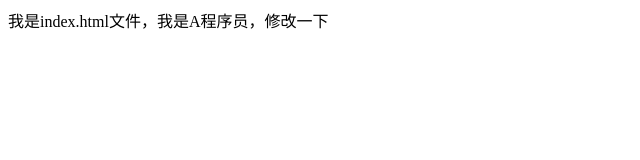
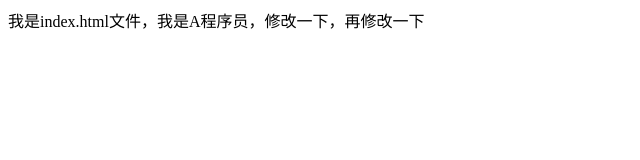
Before and after one commit to zhao-lay/git-demo, a plain HTML site: page index.html in a window 1280 px wide. Shown: the whole page, without its empty margins (0-640 px from the left). Drawn offline with Linux system fonts and the light colour scheme.

Commit message:
A程序员第四次提交

```diff
--- a/index.html
+++ b/index.html
@@ -4,6 +4,6 @@
 	<title></title>
 </head>
 <body>
-	我是index.html文件，我是A程序员，修改一下
+	我是index.html文件，我是A程序员，修改一下，再修改一下
 </body>
 </html>
```
